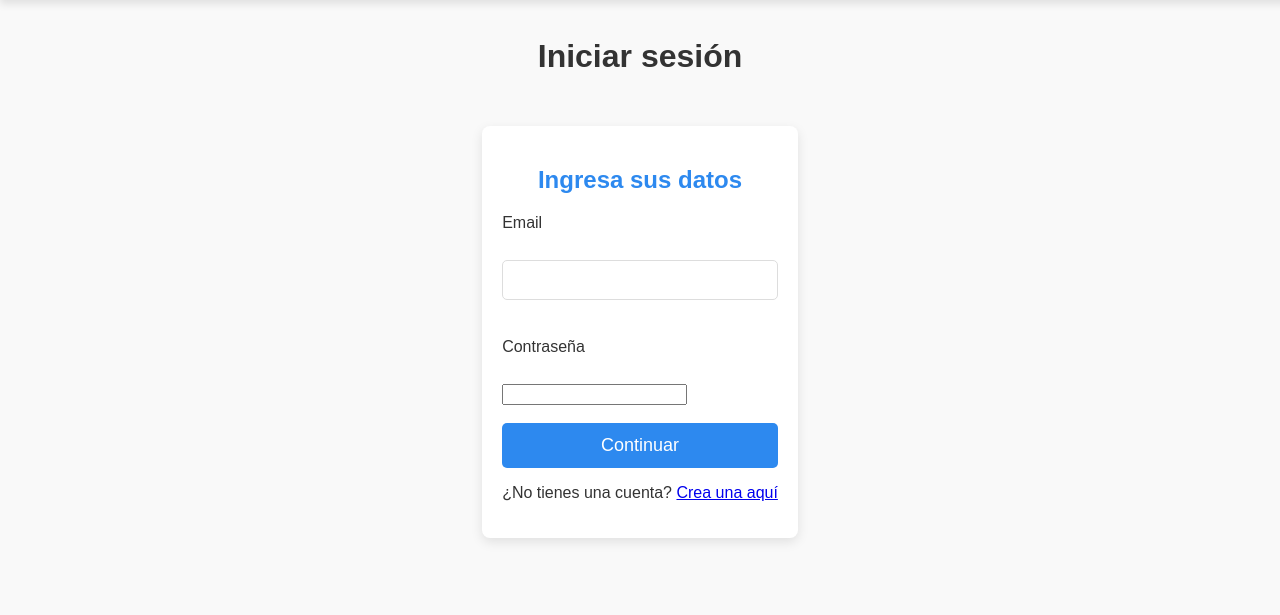
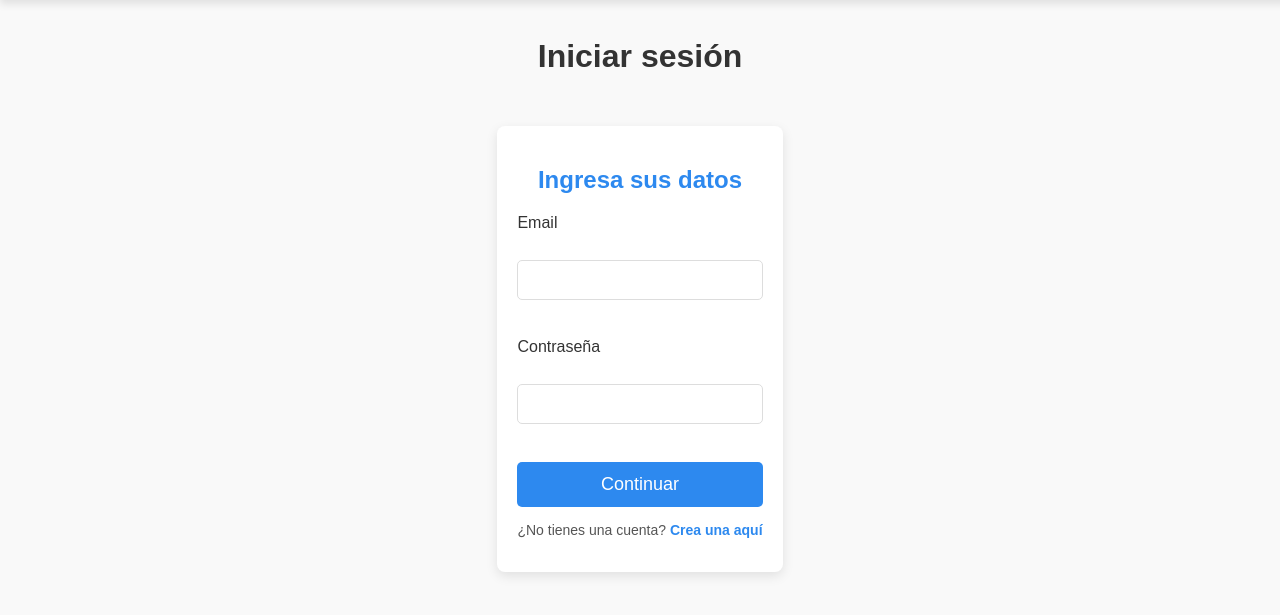
Before and after one commit to TheGatoFk/proyecto_compras_BDll, a PHP site: page /iniciar_sesion_usuario.php in a window 1280 px wide. Shown: the part 62-677 px from the top of the page. Run offline with PHP 8.4, Linux system fonts and the light colour scheme.

Commit message:
Update iniciar_sesion_usuario.css

```diff
--- a/CSS/iniciar_sesion_usuario.css
+++ b/CSS/iniciar_sesion_usuario.css
@@ -80,7 +80,7 @@ body {
     margin-top: 100px; /* Para compensar la barra superior fija */
 }
 
-/* Estilo para el formulario de nuevo usuario */
+/* Estilo para el formulario de iniciar sesión */
 .formulario {
     background-color: #fff;
     max-width: 500px;
@@ -104,7 +104,9 @@ body {
     color: #333;
 }
 
-.formulario input[type="text"] {
+/* Estilos compartidos para los campos de texto y contraseña */
+.formulario input[type="text"],
+.formulario input[type="password"] {
     width: 100%;
     padding: 10px;
     margin-bottom: 20px;
@@ -114,7 +116,9 @@ body {
     box-sizing: border-box;
 }
 
-.formulario input[type="text"]:focus {
+/* Estilo al hacer focus en los campos de texto y contraseña */
+.formulario input[type="text"]:focus,
+.formulario input[type="password"]:focus {
     border-color: #2d89ef;
     outline: none;
 }
@@ -135,6 +139,25 @@ body {
     background-color: #1c60b3;
 }
 
+/* Texto para crear cuenta */
+.crear-cuenta {
+    text-align: center;
+    margin-top: 15px;
+    font-size: 14px;
+    color: #555;
+}
+
+.crear-cuenta a {
+    color: #2d89ef;
+    text-decoration: none;
+    font-weight: bold;
+    transition: color 0.3s ease;
+}
+
+.crear-cuenta a:hover {
+    color: #1c60b3;
+}
+
 /* Responsividad */
 @media (max-width: 768px) {
     .menu ul {
```
